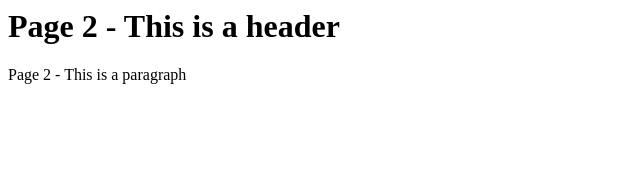
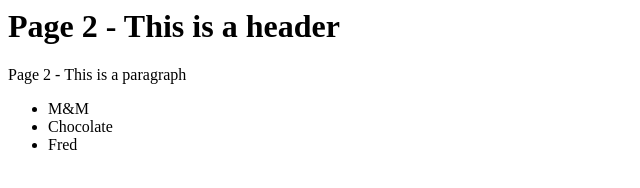
Before and after one commit to nancy134/cloudcomputing, a plain HTML site: page page2.html in a window 1280 px wide. Shown: the whole page, without its empty margins (0-640 px from the left). Drawn offline with Linux system fonts and the light colour scheme.

Commit message:
Add Page2

```diff
--- a/page2.html
+++ b/page2.html
@@ -2,5 +2,10 @@
 <body>
 <h1>Page 2 - This is a header</h1>
 <p>Page 2 - This is a paragraph</p>
+<ul>
+  <li>M&M</li>
+  <li>Chocolate</li>
+  <li>Fred</li>
+</ul>
 </body>
 </html>
```
